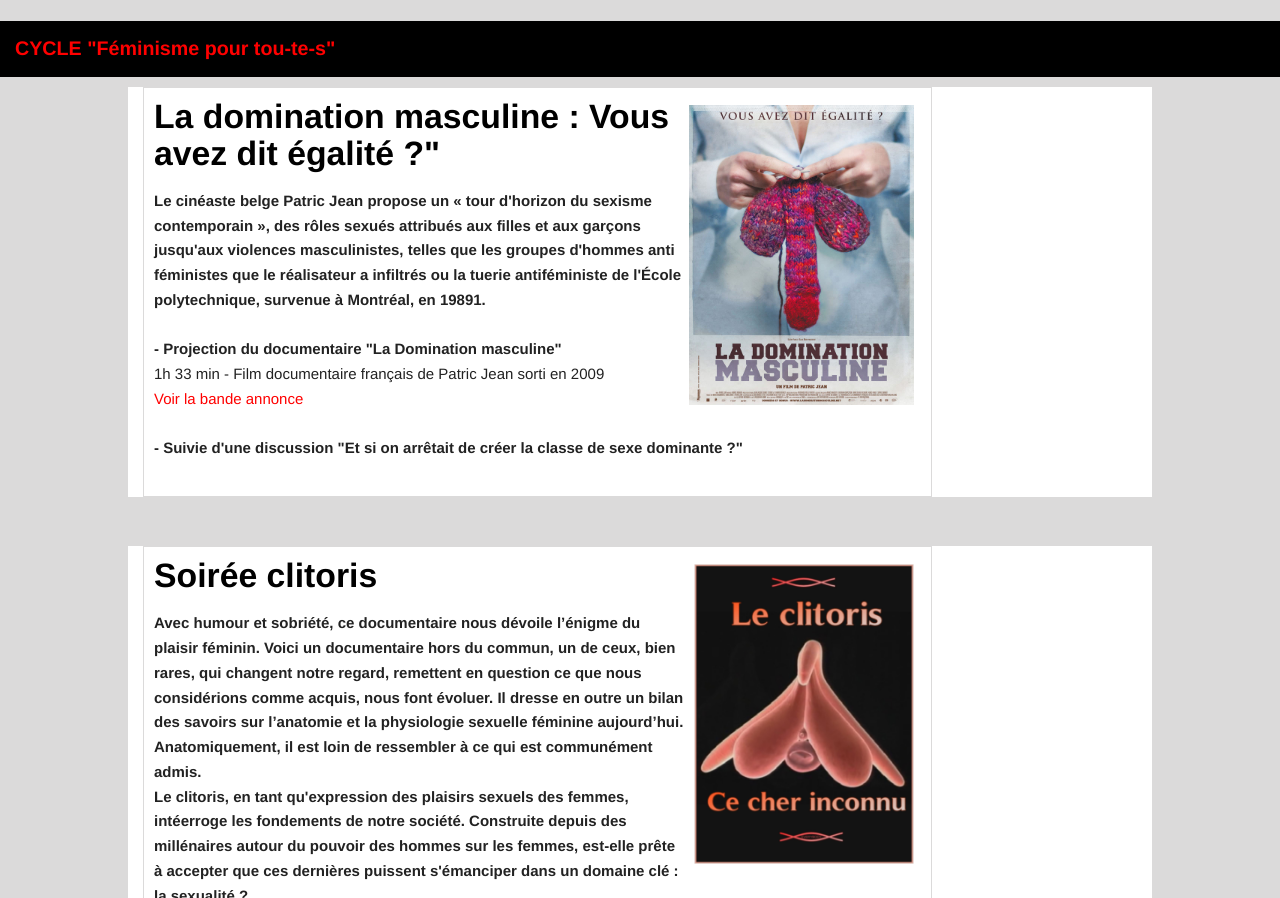
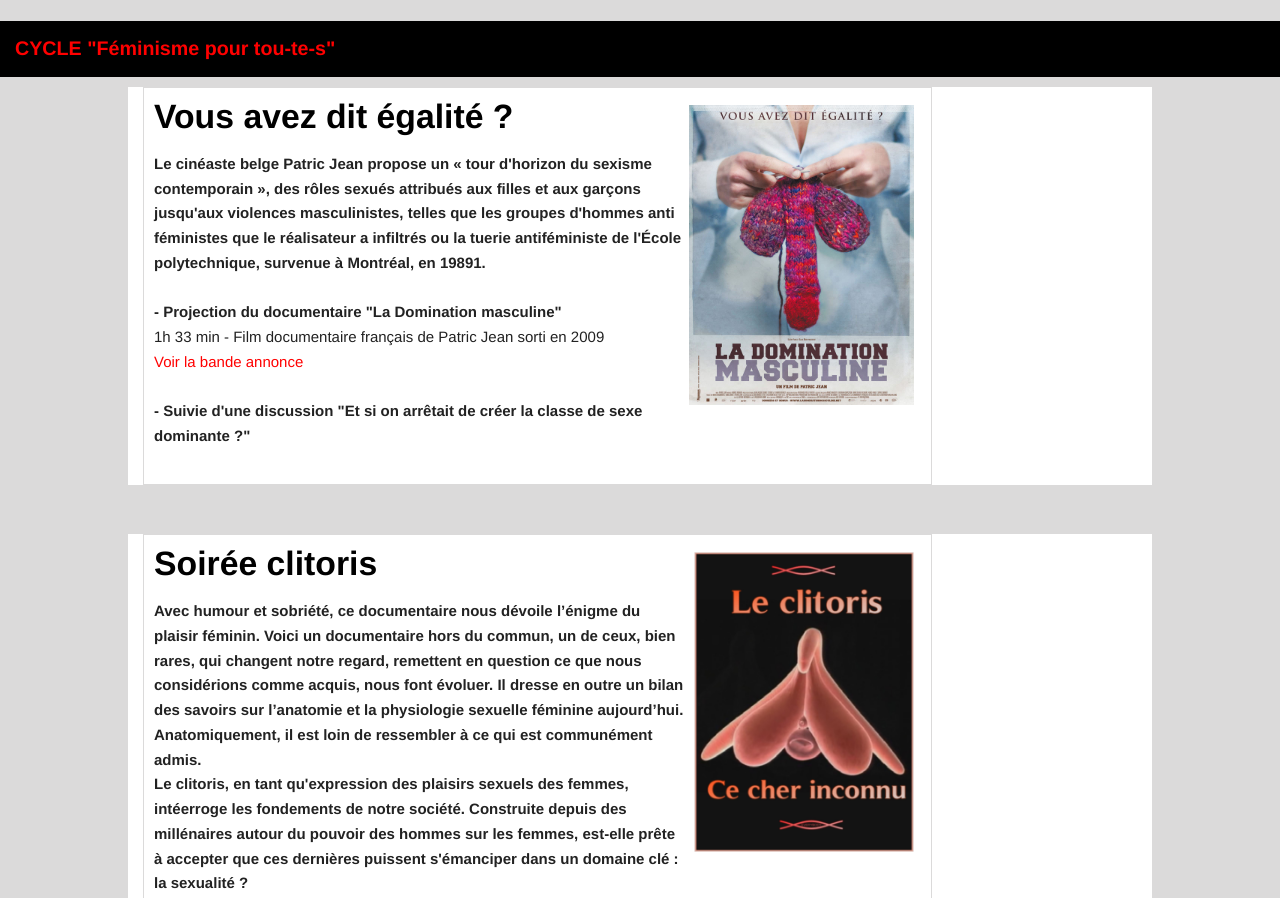
Before and after one commit to maia-fr/cycles, a plain HTML site: page index.html in a window 1280 px wide. Shown: the part 5704-6602 px from the top of the page. Drawn offline with Linux system fonts and the light colour scheme.

Commit message:
Update index.html

```diff
--- a/index.html
+++ b/index.html
@@ -300,7 +300,7 @@ Recenser et promouvoir des pratiques de luttes et d'émancipation pour faire fac
 						<img id="imageEnteteArticle" src="Images/domination.jpeg"/>
 					</div>
 					<div class="contenuArticle">
-						<h1 id="titreArticle">La domination masculine : Vous avez dit égalité ?"</h1>
+						<h1 id="titreArticle">Vous avez dit égalité ?</h1>
 						<p><b>
 						Le cinéaste belge Patric Jean propose un « tour d'horizon du sexisme contemporain », des rôles sexués attribués aux filles et aux garçons jusqu'aux violences masculinistes, telles que les groupes d'hommes anti féministes que le réalisateur a infiltrés ou la tuerie antiféministe de l'École polytechnique, survenue à Montréal, en 19891. 						</b></p>
 						<p><strong>- Projection du documentaire "La Domination masculine"</strong><br/>1h 33 min - Film documentaire français de Patric Jean sorti en 2009<br/>
```
